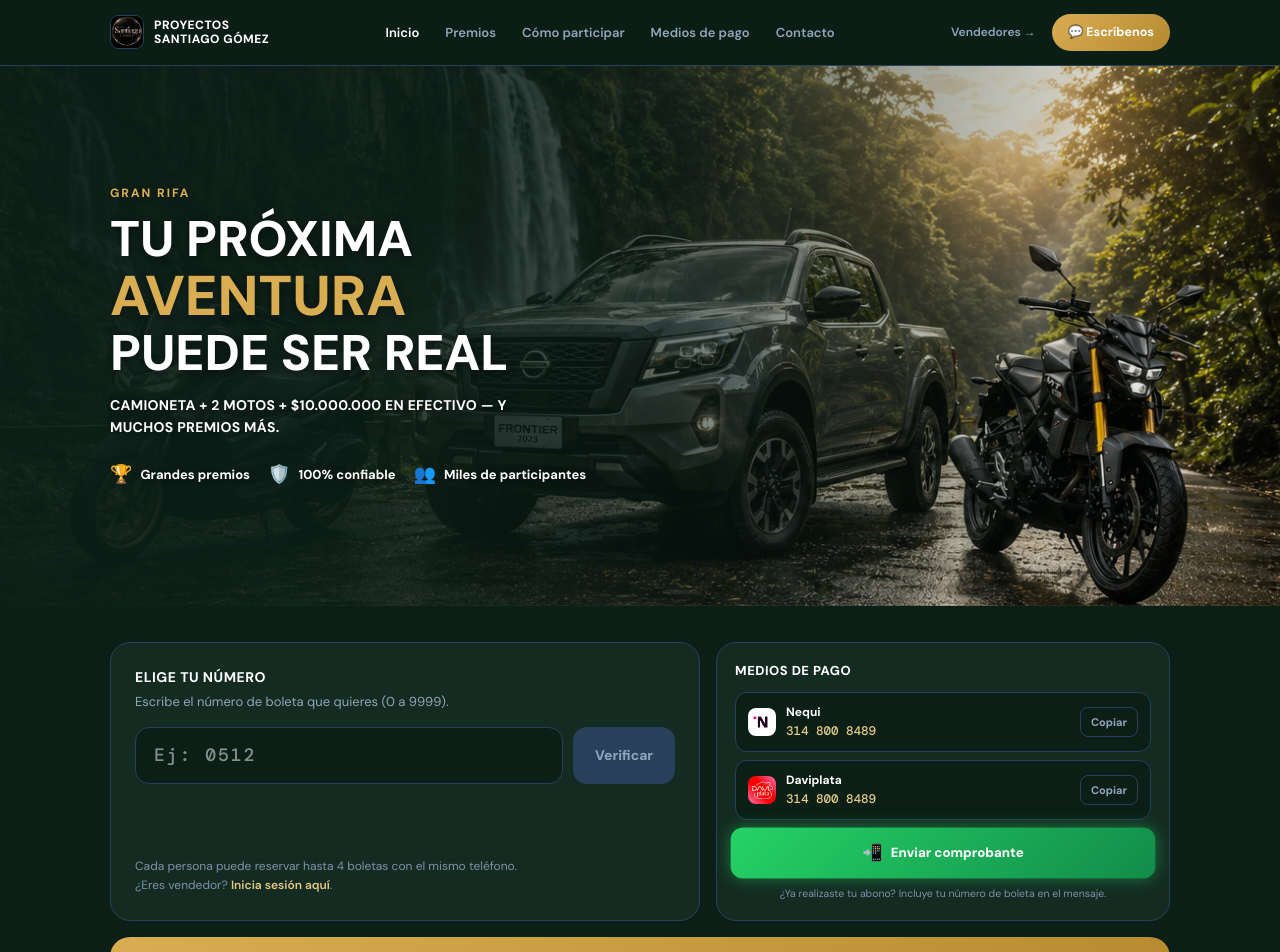
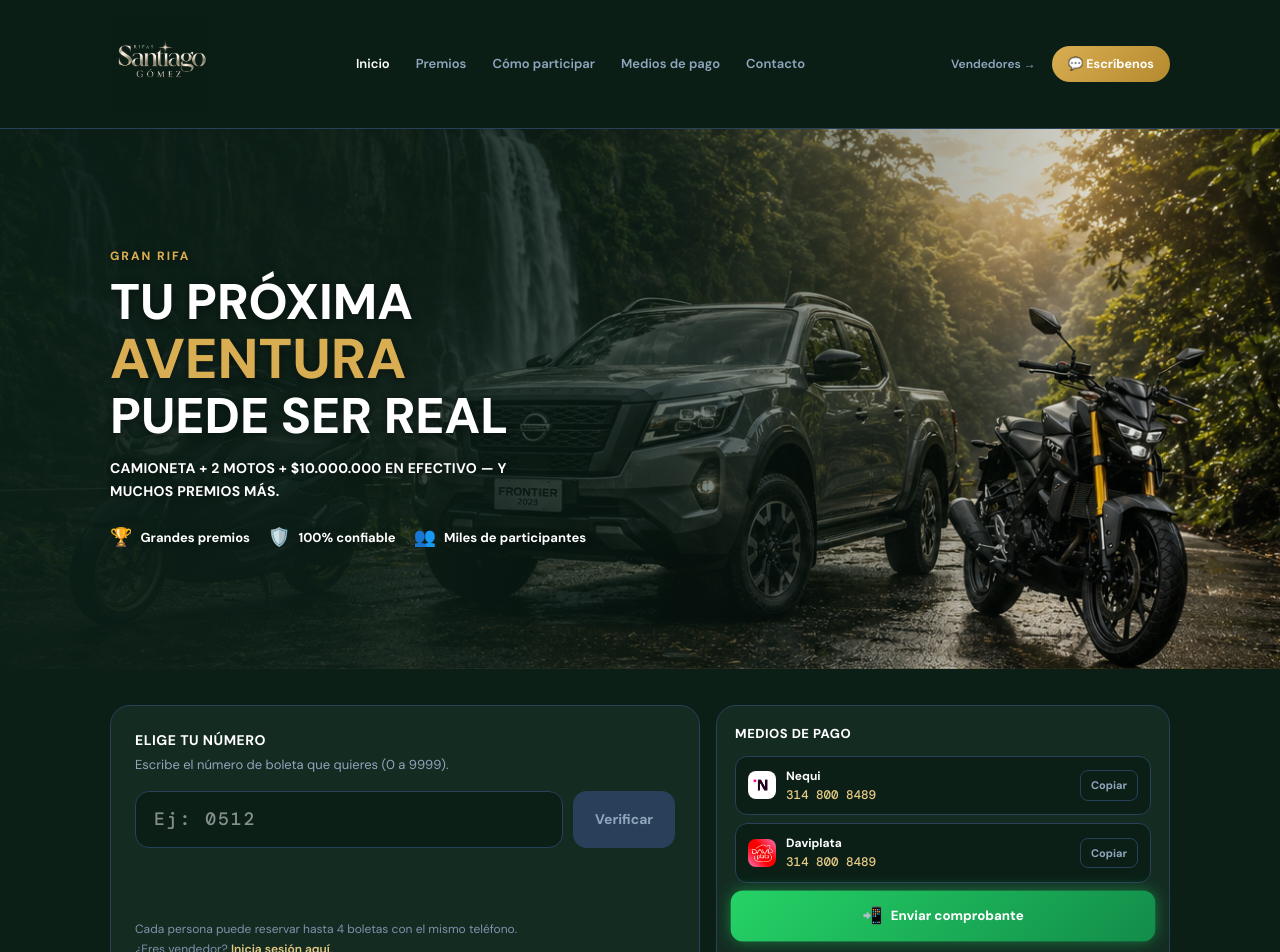
Before and after one commit to riveraalejo38-cell/rifa-digital, a Next.js app: page / in a window 1280 px wide. Shown: the top 952 px of the page. Built offline with nearby package versions, Linux system fonts and the light colour scheme.

Commit message:
Encabezado publico usa el logo Rifas Santiago Gomez y marca de agua junto a medios de pago

```diff
--- a/src/app/PublicoClient.tsx
+++ b/src/app/PublicoClient.tsx
@@ -207,7 +207,12 @@ export default function PublicoClient() {
   // ══ Elige tu número (con el valor de la boleta al lado) ══
   const seccionEligeValor = (
     <section key="eligeValor" style={{ marginBottom: "44px" }}>
-    <div className="prg-reserva-grid" style={{ marginBottom: "16px" }}>
+    <div className="prg-reserva-grid" style={{ marginBottom: "16px", position: "relative" }}>
+      {/* Marca de agua: el mismo logo, grande y tenue, detrás de esta
+          sección — solo visible en pantallas anchas donde sobra espacio
+          a la derecha del contenido. */}
+      {/* eslint-disable-next-line @next/next/no-img-element */}
+      <img src="/logo-wordmark-santiago-gomez.png" alt="" aria-hidden="true" className="prg-watermark" />
       {/* Verificar / elegir número */}
       {!reservaExito && (
         <div style={{ background: C.card, borderRadius: "20px", padding: "24px", border: `1.5px solid ${C.border}`, display: "flex", flexDirection: "column" }}>
@@ -473,6 +478,14 @@ export default function PublicoClient() {
         @keyframes brillo { 0%, 100% { box-shadow: 0 0 30px rgba(217,173,82,0.10); } 50% { box-shadow: 0 0 46px rgba(217,173,82,0.22); } }
         @keyframes latido { 0%, 100% { transform: scale(1); box-shadow: 0 0 0 rgba(37,211,102,0.4); } 50% { transform: scale(1.03); box-shadow: 0 0 22px rgba(37,211,102,0.5); } }
         .prg-nav-links { display: flex; gap: 26px; }
+        .prg-watermark { display: none; }
+        @media (min-width: 1400px) {
+          .prg-watermark {
+            display: block; position: absolute; top: 50%; right: calc(-50vw + 590px);
+            transform: translateY(-50%); height: 300px; width: auto; object-fit: contain;
+            opacity: 0.16; pointer-events: none; z-index: 0; mix-blend-mode: screen;
+          }
+        }
         .prg-hero { position: relative; width: 100%; min-height: 420px; overflow: hidden; display: flex; align-items: center; }
         .prg-hero-img { position: absolute; inset: 0; width: 100%; height: 100%; object-fit: cover; object-position: center 38%; display: block; }
         .prg-hero-overlay { position: absolute; inset: 0; background: linear-gradient(100deg, rgba(11,31,23,0.96) 0%, rgba(11,31,23,0.88) 32%, rgba(11,31,23,0.5) 58%, rgba(11,31,23,0.12) 82%, rgba(11,31,23,0.05) 100%); }
@@ -511,10 +524,9 @@ export default function PublicoClient() {
       {/* ══ Encabezado ══ */}
       <header style={{ position: "sticky", top: 0, zIndex: 20, background: "rgba(11,31,23,0.95)", borderBottom: `1px solid ${C.border}`, backdropFilter: "blur(6px)" }}>
         <div style={{ maxWidth: "1100px", margin: "0 auto", padding: "14px 20px", display: "flex", alignItems: "center", justifyContent: "space-between" }}>
-          <a href="#inicio" style={{ display: "flex", alignItems: "center", gap: "10px", textDecoration: "none" }}>
+          <a href="#inicio" style={{ display: "flex", alignItems: "center", textDecoration: "none" }}>
             {/* eslint-disable-next-line @next/next/no-img-element */}
-            <img src="/logo-santiago-gomez.png" alt="Proyectos Santiago Gómez" style={{ width: "34px", height: "34px", borderRadius: "9px", objectFit: "cover", border: `1.5px solid ${C.border}` }} onError={(e) => { (e.target as HTMLImageElement).style.display = "none"; }} />
-            <p style={{ margin: 0, fontSize: "12px", fontWeight: 800, color: C.text, letterSpacing: "0.5px", lineHeight: 1.2 }}>PROYECTOS<br />SANTIAGO GÓMEZ</p>
+            <img src="/logo-wordmark-santiago-gomez.png" alt="Rifas Santiago Gómez" style={{ height: "100px", width: "auto", objectFit: "contain", display: "block", mixBlendMode: "screen" }} />
           </a>
           <nav className="prg-nav-links">
             <a href="#inicio" style={{ fontSize: "13px", fontWeight: 600, color: C.text, textDecoration: "none" }}>Inicio</a>
```
